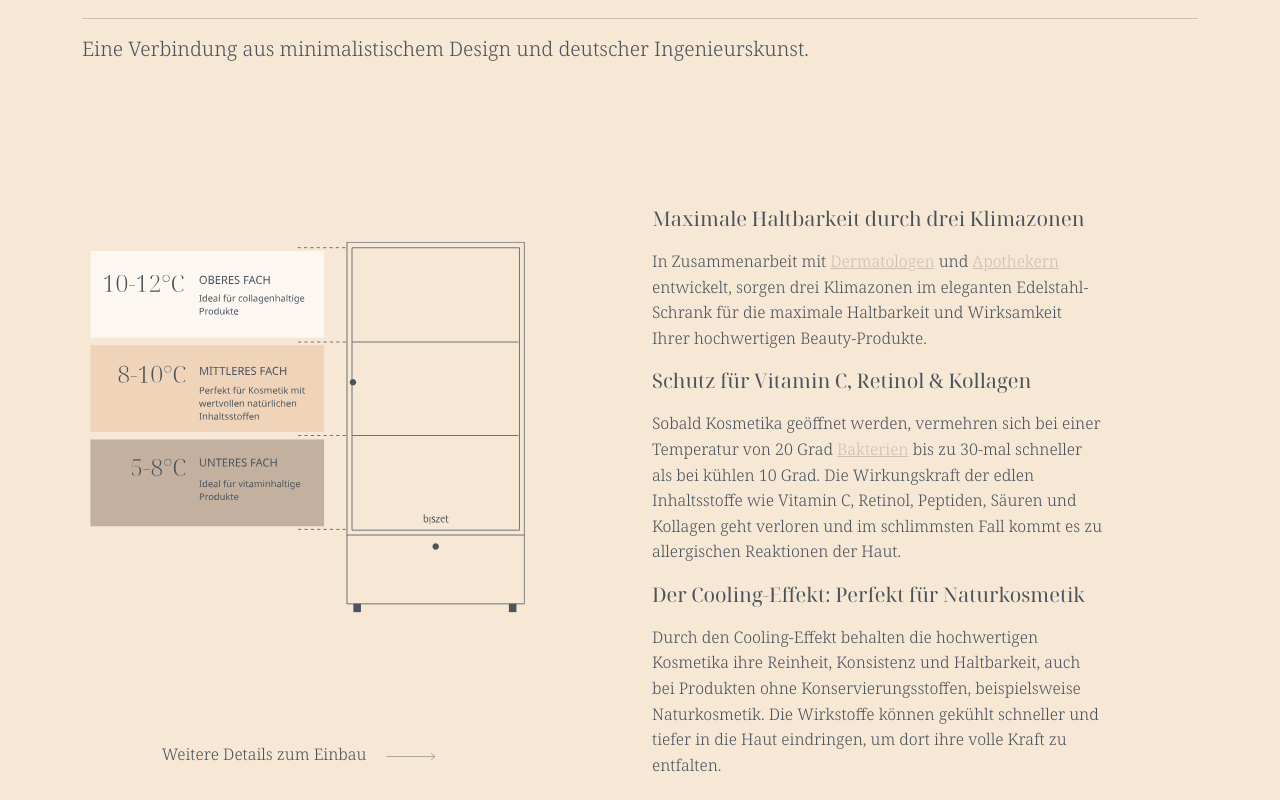
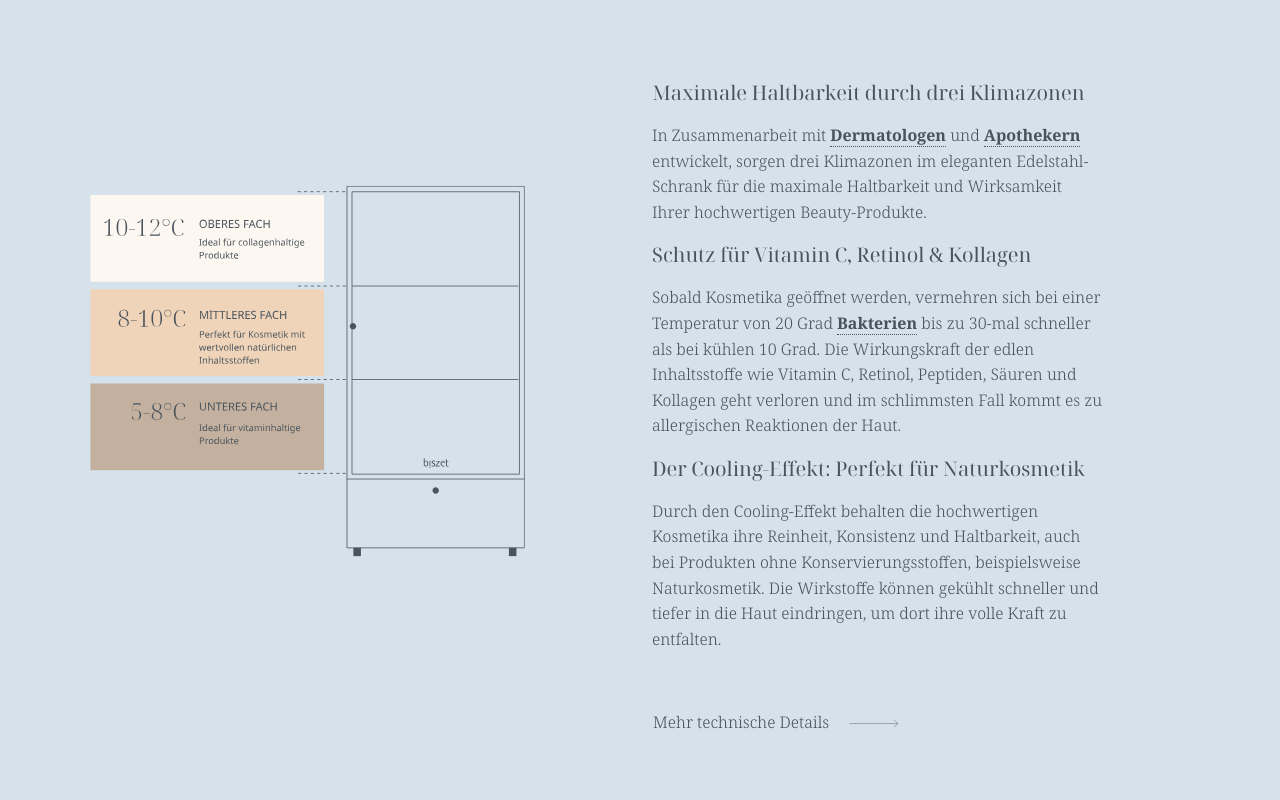
Before and after one commit to Biszet/biszet, a Next.js app: page /de in a window 1280 px wide. Shown: the part 2960-3760 px from the top of the page. Built offline with nearby package versions, Linux system fonts and the light colour scheme.

Commit message:
Updated Redirects

```diff
--- a/src/components/FeatureShowcase.tsx
+++ b/src/components/FeatureShowcase.tsx
@@ -24,8 +24,8 @@ export type FeatureShowcaseProps = {
 }
 
 export const FeatureShowcase: React.FC<FeatureShowcaseProps> = (props) => {
+
     const {title, shortText, description, imageAlt, imageSrc, ctaLabel, ctaHref, first, isHeading, downloadLabel, downloadHref, backgroundColor = 'turkis'} = props
-
     const backgroundClass = backgroundColor === 'turkis' ? 'bg-turkis' : 'bg-secondary';
 
     return (
--- a/src/dictionaries/de.json
+++ b/src/dictionaries/de.json
@@ -107,10 +107,8 @@
         "ctaLabel": "Mehr technische Details",
         "linkText": "Zum Wissens-Bereich & allen Interviews →",
         "linkHref": "/de/wissen",
-        "isHeading": true,
-        "downloadLabel": "Weitere Details zum Einbau",
-        "downloadHref": "/downloads/biszet-b7-Einbauskizze.pdf",
-        "backgroundColor": "white"
+        "isHeading": false,
+        "backgroundColor": "turkis"
       },
       "editorialSplit": {
         "title": "Ihr Beauty Kühlschrank: Exklusives Design und innovative Qualität für das Badezimmer",
--- a/src/dictionaries/en.json
+++ b/src/dictionaries/en.json
@@ -107,10 +107,8 @@
         "ctaLabel": "More technical details",
         "linkText": "To Knowledge Area & all Interviews →",
         "linkHref": "/en/knowledge",
-        "isHeading": true,
-        "downloadLabel": "More details on installation",
-        "downloadHref": "/downloads/biszet-b7-build-in-sketch.pdf",
-        "backgroundColor": "white"
+        "isHeading": false,
+        "backgroundColor": "turkis"
       },
       "editorialSplit": {
         "title": "Your Beauty Fridge: Exclusive Design and Innovative Quality for the Bathroom",
--- a/src/styles/custom.scss
+++ b/src/styles/custom.scss
@@ -67,3 +67,14 @@ section.my-5 {
 .article-content > h3 {
   font-weight: 600;
 }
+
+#faq-section a,
+.feature-showcase.bg-turkis a:not(.btn-link) {
+  font-weight: bold;
+  color: var(--biszet-body-color);
+  text-decoration: none !important;
+  border-bottom: 1px dotted var(--biszet-body-color);
+  &:hover {
+    opacity: .8;
+  }
+}
```
Also changed, not shown: 1 other file (tests, documents, lock files or other folders).
